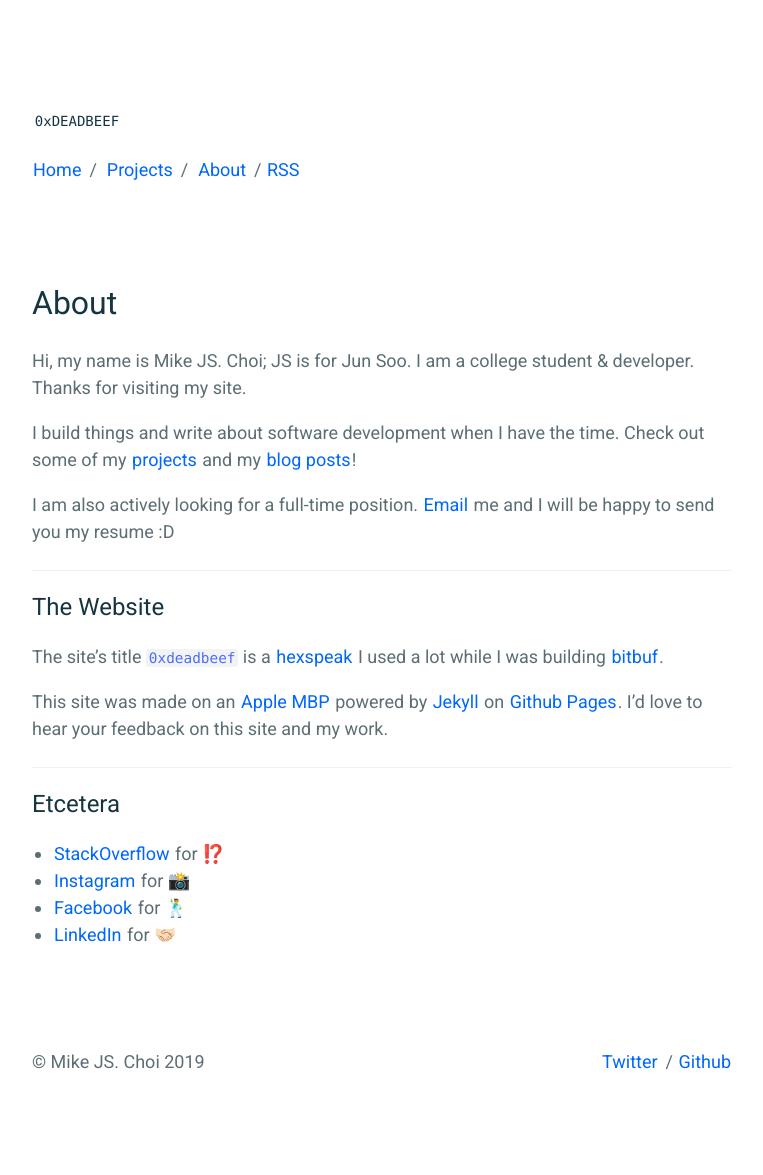
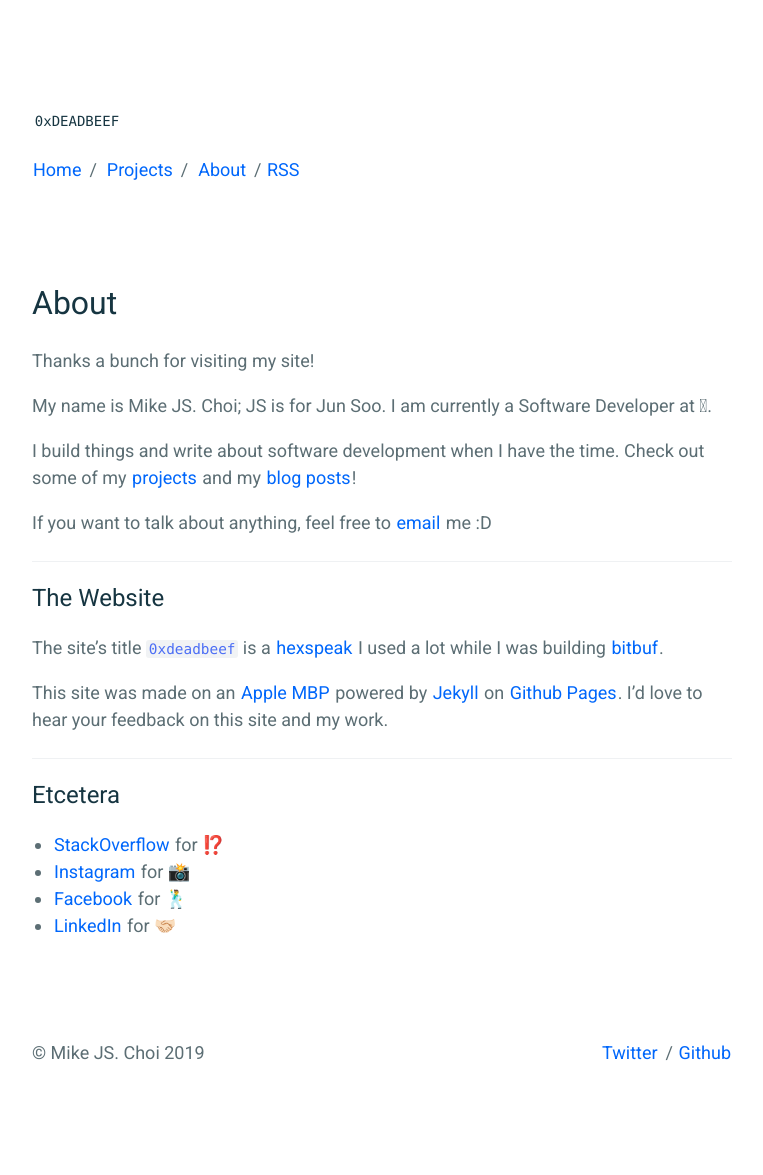
Before and after one commit to mkchoi212/mkchoi212.github.io, a Jekyll site: the page built from _pages/About.md, in a window 1280 px wide. Shown: the whole page, without its empty margins (258-1021 px from the left). Built offline with Jekyll 4.4.1, drawn with Linux system fonts in a browser that asks for light colours.

Commit message:
Update about

```diff
--- a/_pages/About.md
+++ b/_pages/About.md
@@ -4,13 +4,14 @@ title: About
 permalink: /about/
 ---
 
-Hi, my name is Mike JS. Choi; JS is for Jun Soo. I am a college student & developer. Thanks for visiting my site.
+Thanks a bunch for visiting my site!
+
+My name is Mike JS. Choi; JS is for Jun Soo. I am currently a Software Developer at .
 
 I build things and write about software development when I have the time.
 Check out some of my [projects](https://deadbeef.me/projects/) and my [blog posts](https://deadbeef.me)!
 
-I am also actively looking for a full-time position. [Email](mailto:mkchoi212@icloud.com) me and I will be happy to
-send you my resume :D
+If you want to talk about anything, feel free to [email](mailto:mkchoi212@icloud.com) me :D
 
 ----
 
```
